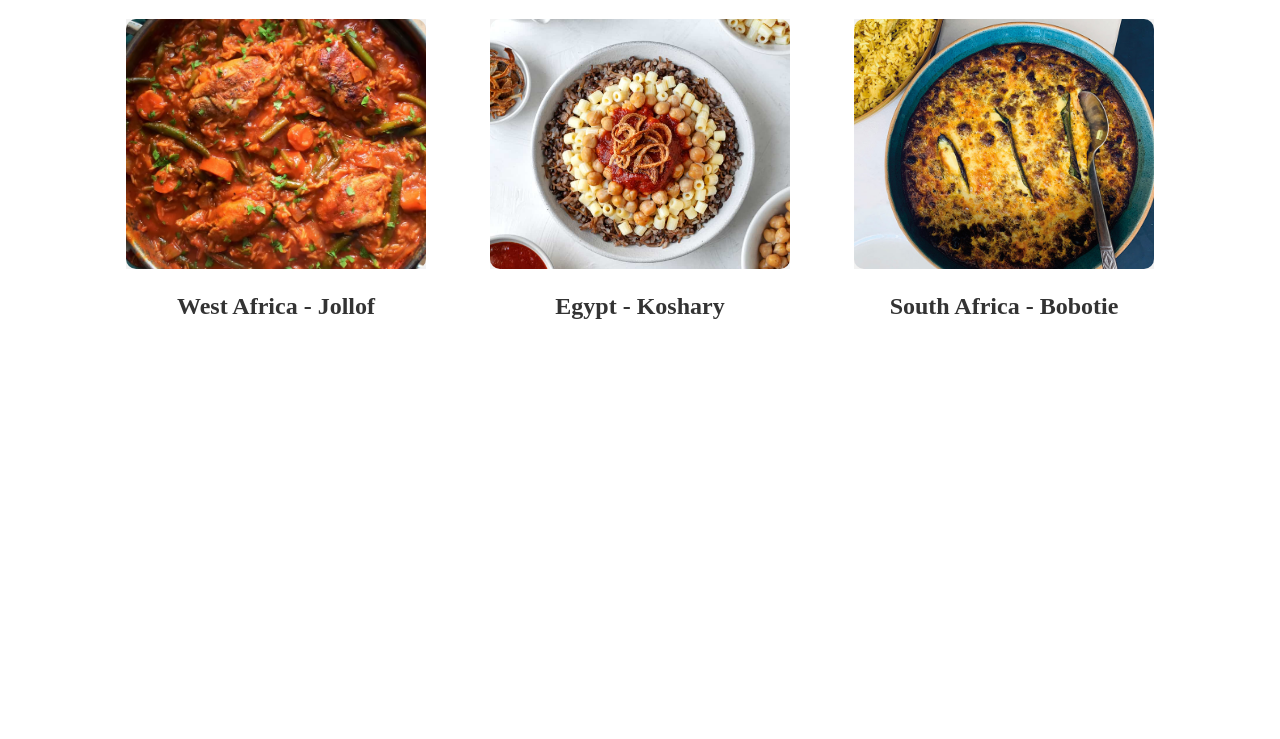
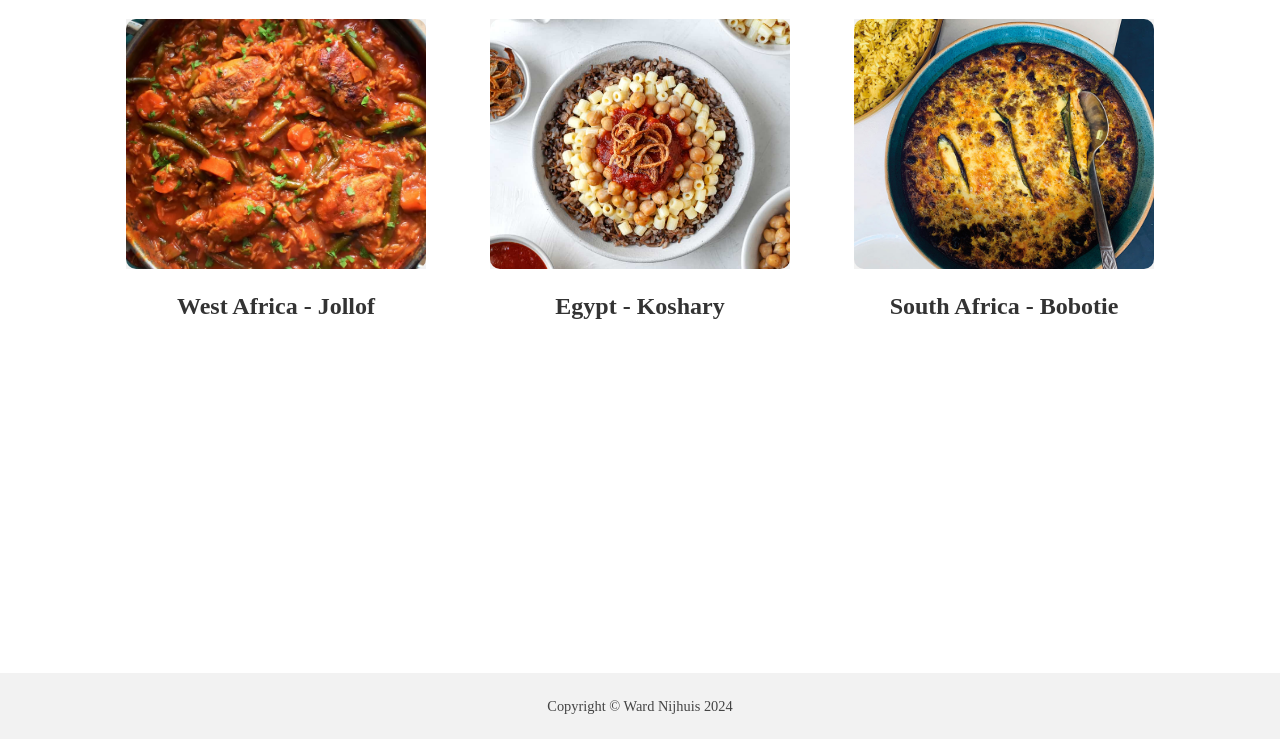
Before and after one commit to wardnijhuis/recipes, a plain HTML site: page index.html in a window 1280 px wide. Shown: the part 61-800 px from the top of the page. Drawn offline with Linux system fonts and the light colour scheme.

Commit message:
Add copyright footer to every page

```diff
--- a/index.html
+++ b/index.html
@@ -22,5 +22,8 @@
             <h2>South Africa - Bobotie<h2>
         </div></a>
     </div>
+    <footer>
+        <p>Copyright &copy; Ward Nijhuis 2024</p>
+    </footer>
 </body>
 </html>
--- a/pages/styles.css
+++ b/pages/styles.css
@@ -83,7 +83,6 @@ h3 {
     margin-bottom: 10px;
 }
 
-/* Paragraph and list styles */
 p, ul, ol {
     line-height: 1.6;
     font-size: 1rem;
@@ -116,3 +115,13 @@ a {
 a:hover {
     text-decoration: underline;
 }
+
+footer {
+    text-align: center;
+    padding: 20px;
+    background-color: #f2f2f2;
+    color: #444;
+    font-size: 0.9rem;
+    position: relative;
+    bottom: -20px;
+}
--- a/style.css
+++ b/style.css
@@ -1,3 +1,12 @@
+html, body {
+    margin: 0;
+    padding: 0;
+    height: 100%;
+    display: flex;
+    flex-direction: column;
+}
+
+
 h1 {
     text-align: center;
 }
@@ -8,6 +17,7 @@ h1 {
     flex-wrap: wrap;
     justify-content: center;
     gap: 64px;
+    flex: 1;
 }
 
 .figure {
@@ -32,3 +42,13 @@ h2 {
     text-align: center;
     color: #333;
 }
+
+footer {
+    text-align: center;
+    background-color: #f2f2f2;
+    color: #444;
+    font-size: 0.9rem;
+    margin-top: 40px;
+    padding: 10px 0;
+    width: 100%;
+}
```
Also changed, not shown: pages/bobotie.html (+3 -0 lines), pages/jollof.html (+3 -0 lines), pages/koshary.html (+3 -0 lines).
